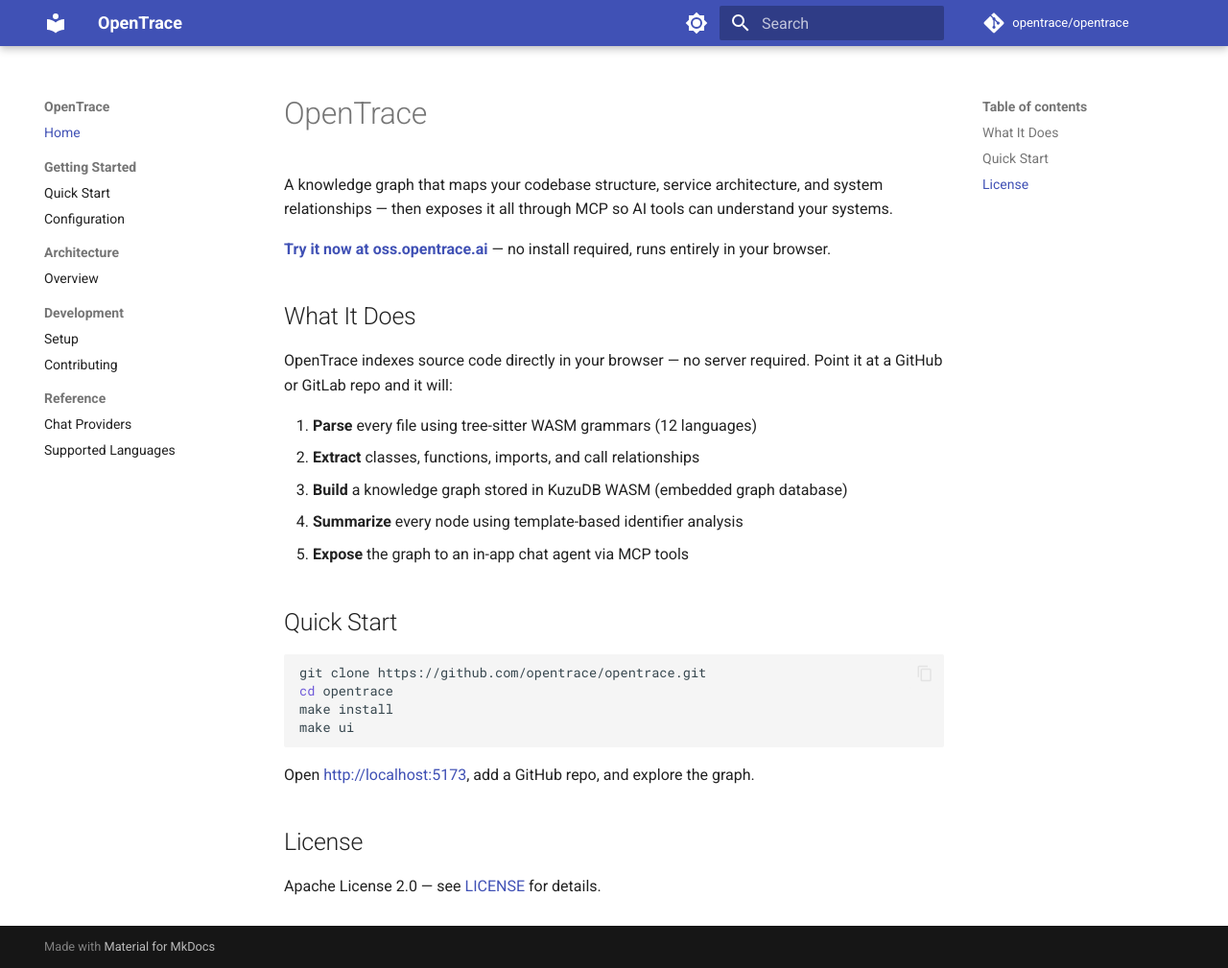
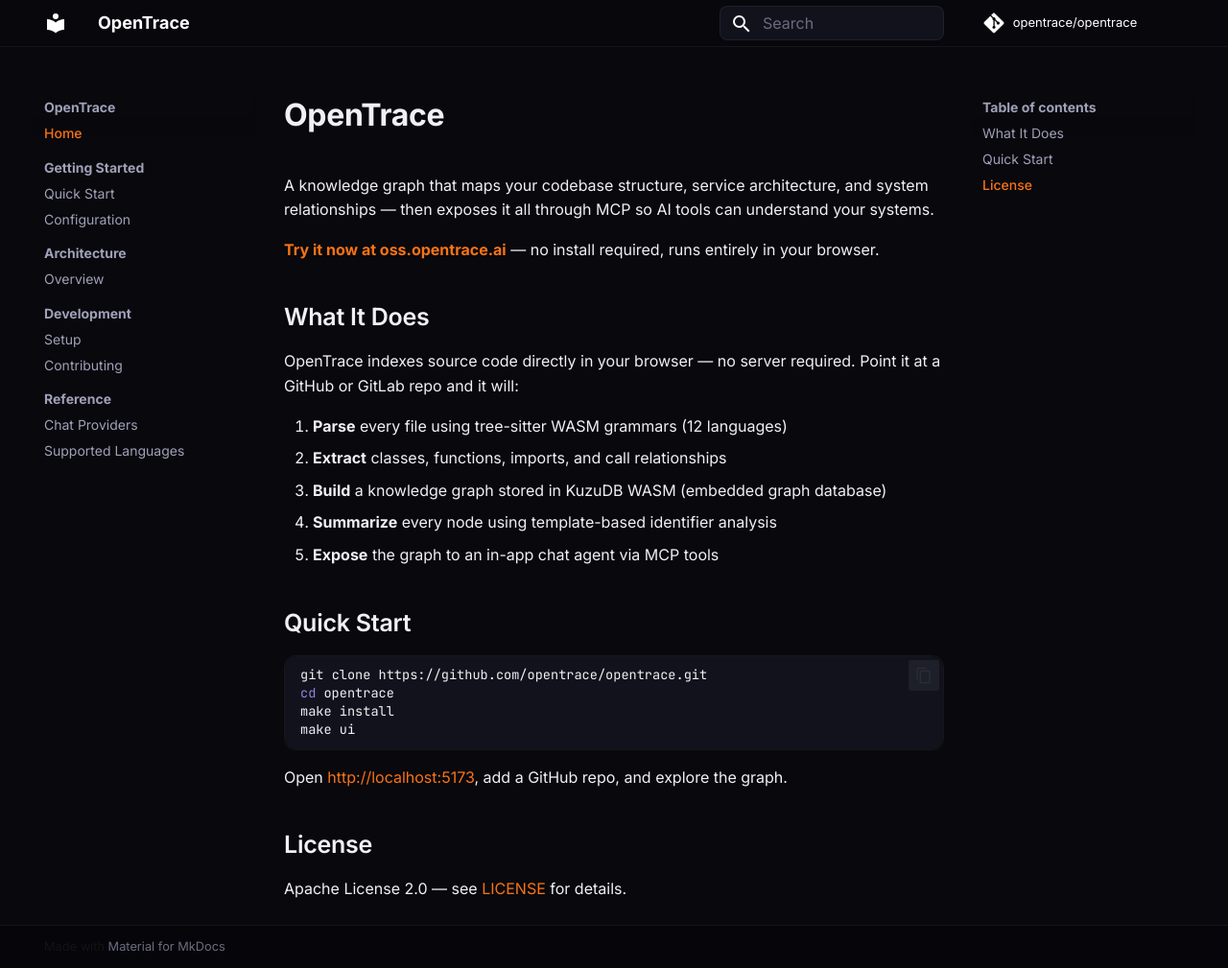
Before and after one commit to opentrace/opentrace, an MkDocs documentation site: the page built from docs/index.md, in a window 1280 px wide and 1009 px high. Shown: the whole window at 96% size. Built offline with MkDocs 1.6.1 and Material for MkDocs 9.7.7, drawn with Linux system fonts in a browser that asks for light colours; some web fonts are replaced; comment, search, counter and statistics services are not loaded.

Commit message:
Style docs to match opentrace.ai brand identity
Dark theme (#08080d background), orange/amber accents (#F97316/#F59E0B),
Host Grotesk headings, Inter body text, and matching border/card styles.

https://claude.ai/code/session_018QNoHJeDi7f3LdfkzHxMXS

```diff
--- /dev/null
+++ b/docs/stylesheets/extra.css
@@ -0,0 +1,223 @@
+/* ═══════════════════════════════════════════════
+   OpenTrace Docs — Custom Theme
+   Matches opentrace.ai brand identity
+   ═══════════════════════════════════════════════ */
+
+@import url('https://fonts.googleapis.com/css2?family=Host+Grotesk:wght@300;400;500;600;700&family=Inter:wght@300;400;500;600;700&display=swap');
+
+/* ─── CSS Variables ─── */
+:root {
+  --md-primary-fg-color: #F97316;
+  --md-primary-fg-color--light: #F59E0B;
+  --md-primary-fg-color--dark: #ea670d;
+  --md-accent-fg-color: #F97316;
+  --md-accent-fg-color--transparent: rgba(249, 115, 22, 0.1);
+}
+
+[data-md-color-scheme="slate"] {
+  --md-default-bg-color: #08080d;
+  --md-default-bg-color--light: #0e0e16;
+  --md-default-fg-color: #f0f0f5;
+  --md-default-fg-color--light: #a0a0b8;
+  --md-default-fg-color--lighter: #6b6b80;
+  --md-default-fg-color--lightest: rgba(255, 255, 255, 0.06);
+
+  --md-primary-fg-color: #F97316;
+  --md-primary-fg-color--light: #F59E0B;
+  --md-primary-fg-color--dark: #ea670d;
+  --md-primary-bg-color: #ffffff;
+  --md-accent-fg-color: #F97316;
+  --md-accent-fg-color--transparent: rgba(249, 115, 22, 0.1);
+
+  --md-code-bg-color: #12121c;
+  --md-code-fg-color: #f0f0f5;
+  --md-code-hl-color: rgba(249, 115, 22, 0.15);
+
+  --md-typeset-color: #f0f0f5;
+  --md-typeset-a-color: #F97316;
+
+  --md-footer-bg-color: #08080d;
+  --md-footer-bg-color--dark: #06060a;
+  --md-footer-fg-color: #a0a0b8;
+  --md-footer-fg-color--light: #6b6b80;
+  --md-footer-fg-color--lighter: rgba(255, 255, 255, 0.06);
+}
+
+/* ─── Typography ─── */
+:root {
+  --md-text-font: "Inter", -apple-system, BlinkMacSystemFont, sans-serif;
+  --md-code-font: "JetBrains Mono", "Fira Code", monospace;
+}
+
+.md-typeset h1,
+.md-typeset h2,
+.md-typeset h3,
+.md-typeset h4,
+.md-typeset h5,
+.md-typeset h6 {
+  font-family: "Host Grotesk", var(--md-text-font);
+  font-weight: 600;
+  color: #f0f0f5;
+}
+
+.md-typeset h1 {
+  font-weight: 700;
+}
+
+/* ─── Header ─── */
+.md-header {
+  background: rgba(8, 8, 13, 0.95);
+  backdrop-filter: blur(16px);
+  -webkit-backdrop-filter: blur(16px);
+  border-bottom: 1px solid rgba(255, 255, 255, 0.06);
+  box-shadow: none;
+}
+
+.md-header[data-md-state="shadow"] {
+  box-shadow: none;
+  border-bottom: 1px solid rgba(255, 255, 255, 0.06);
+}
+
+/* ─── Sidebar / Navigation ─── */
+.md-sidebar {
+  background: #08080d;
+}
+
+.md-nav__link {
+  color: #a0a0b8;
+  transition: color 0.2s ease;
+}
+
+.md-nav__link:hover {
+  color: #f0f0f5;
+}
+
+.md-nav__link--active,
+.md-nav__item--active > .md-nav__link {
+  color: #F97316;
+  font-weight: 500;
+}
+
+/* ─── Content links ─── */
+.md-typeset a {
+  color: #F97316;
+  transition: color 0.2s ease;
+}
+
+.md-typeset a:hover {
+  color: #F59E0B;
+}
+
+/* ─── Code blocks ─── */
+.md-typeset code {
+  background: #12121c;
+  border: 1px solid rgba(255, 255, 255, 0.06);
+  color: #f0f0f5;
+  border-radius: 6px;
+}
+
+.md-typeset pre {
+  border-radius: 12px;
+  border: 1px solid rgba(255, 255, 255, 0.06);
+}
+
+.md-typeset pre > code {
+  border: none;
+  border-radius: 12px;
+}
+
+/* ─── Tables ─── */
+.md-typeset table:not([class]) {
+  border: 1px solid rgba(255, 255, 255, 0.06);
+  border-radius: 8px;
+  overflow: hidden;
+}
+
+.md-typeset table:not([class]) th {
+  background: #12121c;
+  color: #f0f0f5;
+  font-family: "Host Grotesk", var(--md-text-font);
+  font-weight: 600;
+}
+
+.md-typeset table:not([class]) td {
+  border-top-color: rgba(255, 255, 255, 0.06);
+}
+
+/* ─── Admonitions ─── */
+.md-typeset .admonition,
+.md-typeset details {
+  background: #12121c;
+  border-color: rgba(255, 255, 255, 0.06);
+  border-radius: 12px;
+}
+
+/* ─── Search ─── */
+.md-search__form {
+  background: #12121c;
+  border: 1px solid rgba(255, 255, 255, 0.06);
+  border-radius: 8px;
+}
+
+.md-search__input {
+  color: #f0f0f5;
+}
+
+.md-search__input::placeholder {
+  color: #6b6b80;
+}
+
+/* ─── Footer ─── */
+.md-footer {
+  border-top: 1px solid rgba(255, 255, 255, 0.06);
+}
+
+/* ─── Tabs ─── */
+.md-typeset .tabbed-labels > label {
+  color: #a0a0b8;
+}
+
+.md-typeset .tabbed-labels > label:hover {
+  color: #f0f0f5;
+}
+
+.md-typeset .tabbed-labels > .tabbed-alternate .tabbed-control--active,
+.md-typeset [id] .tabbed-labels > label.tabbed--active {
+  color: #F97316;
+}
+
+/* ─── Scrollbar ─── */
+::-webkit-scrollbar {
+  width: 6px;
+  height: 6px;
+}
+
+::-webkit-scrollbar-track {
+  background: #08080d;
+}
+
+::-webkit-scrollbar-thumb {
+  background: #1a1a2e;
+  border-radius: 3px;
+}
+
+::-webkit-scrollbar-thumb:hover {
+  background: #2a2a3e;
+}
+
+/* ─── Content area ─── */
+.md-content {
+  background: #08080d;
+}
+
+.md-main {
+  background: #08080d;
+}
+
+/* ─── Gradient text utility ─── */
+.gradient-text {
+  background: linear-gradient(135deg, #F97316, #F59E0B);
+  -webkit-background-clip: text;
+  -webkit-text-fill-color: transparent;
+  background-clip: text;
+}
--- a/mkdocs.yml
+++ b/mkdocs.yml
@@ -8,20 +8,12 @@ edit_uri: edit/main/docs/
 theme:
   name: material
   palette:
-    - media: "(prefers-color-scheme: light)"
-      scheme: default
-      primary: indigo
-      accent: indigo
-      toggle:
-        icon: material/brightness-7
-        name: Switch to dark mode
-    - media: "(prefers-color-scheme: dark)"
-      scheme: slate
-      primary: indigo
-      accent: indigo
-      toggle:
-        icon: material/brightness-4
-        name: Switch to light mode
+    scheme: slate
+    primary: custom
+    accent: custom
+  font:
+    text: Inter
+    code: JetBrains Mono
   features:
     - content.code.copy
     - navigation.sections
@@ -29,6 +21,9 @@ theme:
     - navigation.top
     - search.suggest
     - search.highlight
+
+extra_css:
+  - stylesheets/extra.css
 
 markdown_extensions:
   - admonition
```
